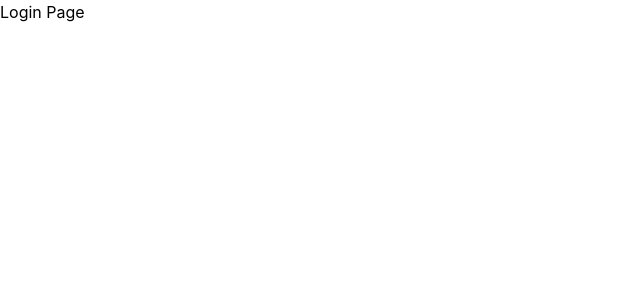
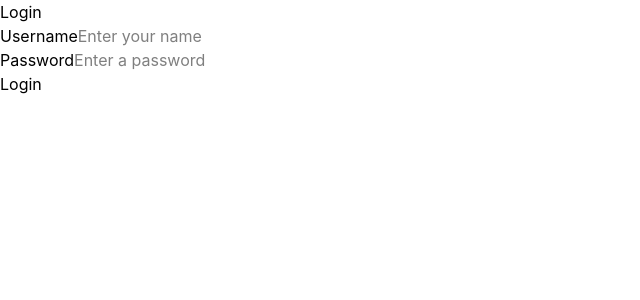
Before and after one commit to Zolender/MovieApp, a React (Vite) app: page /login in a window 1280 px wide. Shown: the top 300 px of the page, without its empty margins (0-640 px from the left). Built offline with nearby package versions, Linux system fonts and the light colour scheme.

Commit message:
feat: enhance Login component with form validation and error handling

```diff
--- a/src/Pages/Login.tsx
+++ b/src/Pages/Login.tsx
@@ -1,6 +1,57 @@
+import React, { useState } from "react";
+import { useDispatch } from "react-redux";
+import { useNavigate } from "react-router-dom";
+import { loginUser } from "../store/authSlice";
+
 const Login = () => {
+
+    const [formData, setFormData] = useState({username: "", password: ""})
+    const [error, setError] = useState<string>("")
+
+    const navigate = useNavigate()
+    const dispatch = useDispatch()
+
+    const validate = (): boolean =>{
+        if(!formData.username || !formData.password){
+            setError("Please fill the input fields properly")
+            return false
+        }
+        return true
+    }
+
+    const handleSubmit = (e: React.SubmitEvent<HTMLFormElement>)=>{
+        e.preventDefault()
+        setError("")
+        if(!validate())return
+
+        dispatch(loginUser({...formData}))
+        navigate("/search", {replace: true})
+
+    }
+
+    const handleChange = (e: React.ChangeEvent<HTMLInputElement>)=>{
+        setFormData(prev=>({...prev, [e.target.name]: e.target.value}))
+    }
+
     return (
-        <>Login Page</>
+        <div className="">
+            <h1>Login</h1>
+            <form onSubmit={handleSubmit}>
+                <div className="">
+                    <label htmlFor="username">Username</label>
+                    <input type="text" name="username" id="username" className="" onChange={handleChange} value={formData.username} placeholder="Enter your name"/>
+                </div>
+
+                <div className="">
+                    <label htmlFor="password">Password</label>
+                    <input type="password" placeholder="Enter a password" value={formData.password} onChange={handleChange} className="" name="password" id="password" />
+                </div>
+
+                {error && <p className="text-red-400">{error}</p>}
+
+                <button type="submit">Login</button>
+            </form>
+        </div>
     );
 }
 
--- a/src/hooks/useFetch.ts
+++ b/src/hooks/useFetch.ts
@@ -4,9 +4,10 @@ import { useEffect, useState } from "react";
 export default function useFetch<T>(url: string){
     const [data, setData] = useState<T | undefined>(undefined)
     const [isLoading, setIsLoading] = useState<boolean>(true)
-    const [error, setError] = useState<string>("")
+    const [error, setError] = useState<Error | null>(null)
 
     useEffect(()=>{
+        if(!url)return
         const controller = new AbortController()
 
 
@@ -21,7 +22,7 @@ export default function useFetch<T>(url: string){
                 setData(json)
             }catch(err){
                 if(err instanceof Error && err.name !=="AbortError"){
-                    setError(`Something went wrong: ${err.message}`)
+                    setError(err)
                 }
             }finally{
                 setIsLoading(false)
```
